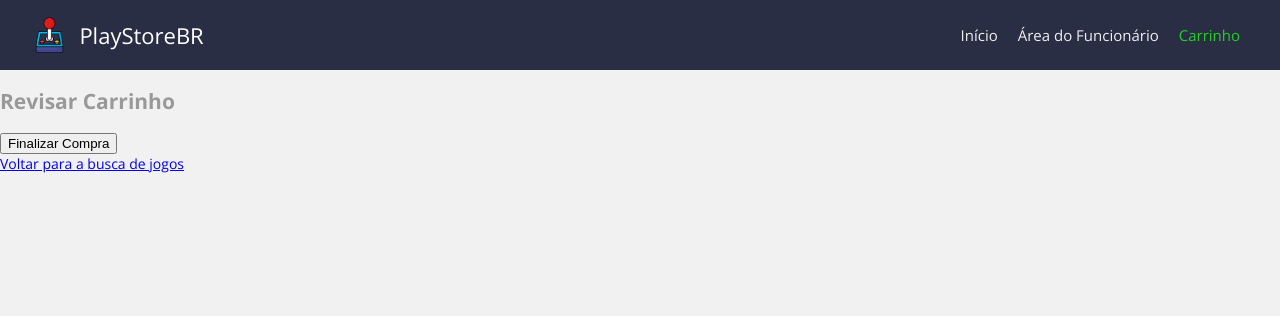
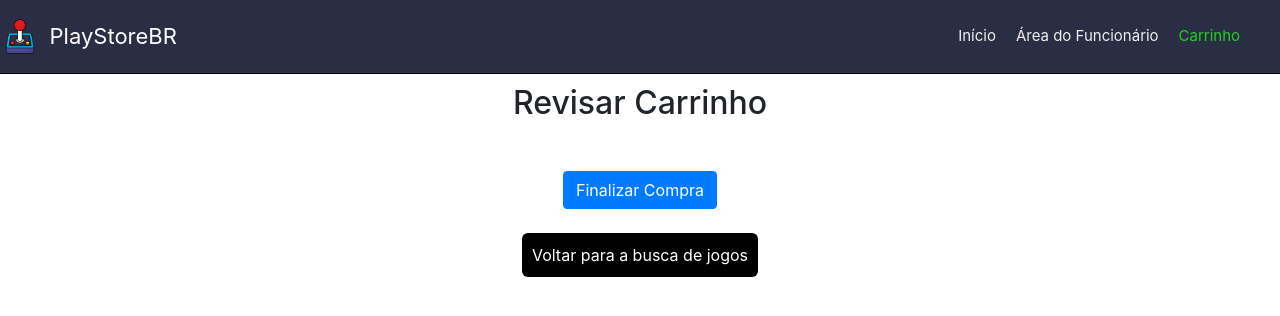
Before and after one commit to joaopver10/Projeto-LojaDeGames, a Django app: page /jogos/revisar_carrinho/ in a window 1280 px wide. Shown: the top 316 px of the page. Run offline with Django 4.2, Linux system fonts and the light colour scheme; data comes from the database, SQL or seed files in the repository; both versions use the stored data as it was after the commit; some libraries are stand-ins or nearby versions.

Commit message:
trabalho finalizado

```diff
--- a/core/static/css/index.css
+++ b/core/static/css/index.css
@@ -1,3 +1,4 @@
+
 #textoTitulo{
     text-align: center;
     font-size: 1.9em;
@@ -152,3 +153,28 @@
     font-size: 1.4em;
     color: darkred;
 }
+
+#compras{
+    text-align: center;
+    margin: 70px
+}
+
+#compras ul{
+    list-style: none;
+    margin: 10px;
+}
+
+#compras ul li{
+    padding: 10px;
+}
+
+.lista-carrinho{
+    display: flex;
+    flex-direction: column;
+    align-items: center;
+}
+
+.jogo-no-carrinho{
+    padding: 15px;
+    margin: 10px;
+}
--- a/core/templates/revisar_carrinho.html
+++ b/core/templates/revisar_carrinho.html
@@ -1,9 +1,22 @@
 <!-- templates/jogos/revisar_carrinho.html -->
 {% extends 'base.html' %}
+{% load static %}
+{% load bootstrap4 %}
+
+
+{% block title %}
+<title>Revisar Jogo</title>
+{% endblock %}
+
+{% block head %}
+{% bootstrap_css %}
+<link rel="stylesheet" href="{% static 'css/index.css' %}" />
+{% endblock %}
 
 {% block content %}
+ <div id="textoResultado">
   <h2>Revisar Carrinho</h2>
-
+ </div>
   <form method="post" action="{% url 'revisar_carrinho' %}">
     {% csrf_token %}
     <ul class="lista-carrinho">
@@ -17,8 +30,13 @@
         </li>
       {% endfor %}
     </ul>
-    <button type="submit">Finalizar Compra</button>
+    <div class="row justify-content-center">
+      <button type="submit" class="btn btn-primary">Finalizar Compra</button>
+    </div>
   </form>
+  <br>
+  <div class="contLinkVolta">
+    <a href="{% url 'index' %}">Voltar para a busca de jogos</a>
+  </div>
 
-  <a href="{% url 'index' %}">Voltar para a busca de jogos</a>
 {% endblock %}
--- a/core/views.py
+++ b/core/views.py
@@ -2,7 +2,7 @@
 from django.template.defaultfilters import upper
 from .models import Jogo
 from .forms import JogoForm
-from django.db.models import Count
+
 import random
 import string
 
```
Also changed, not shown: core/templates/compra_sucesso.html (+18 -2 lines), db.sqlite3, media/jogos/FRuN-uwXEAAX0zP.jpg (added).
